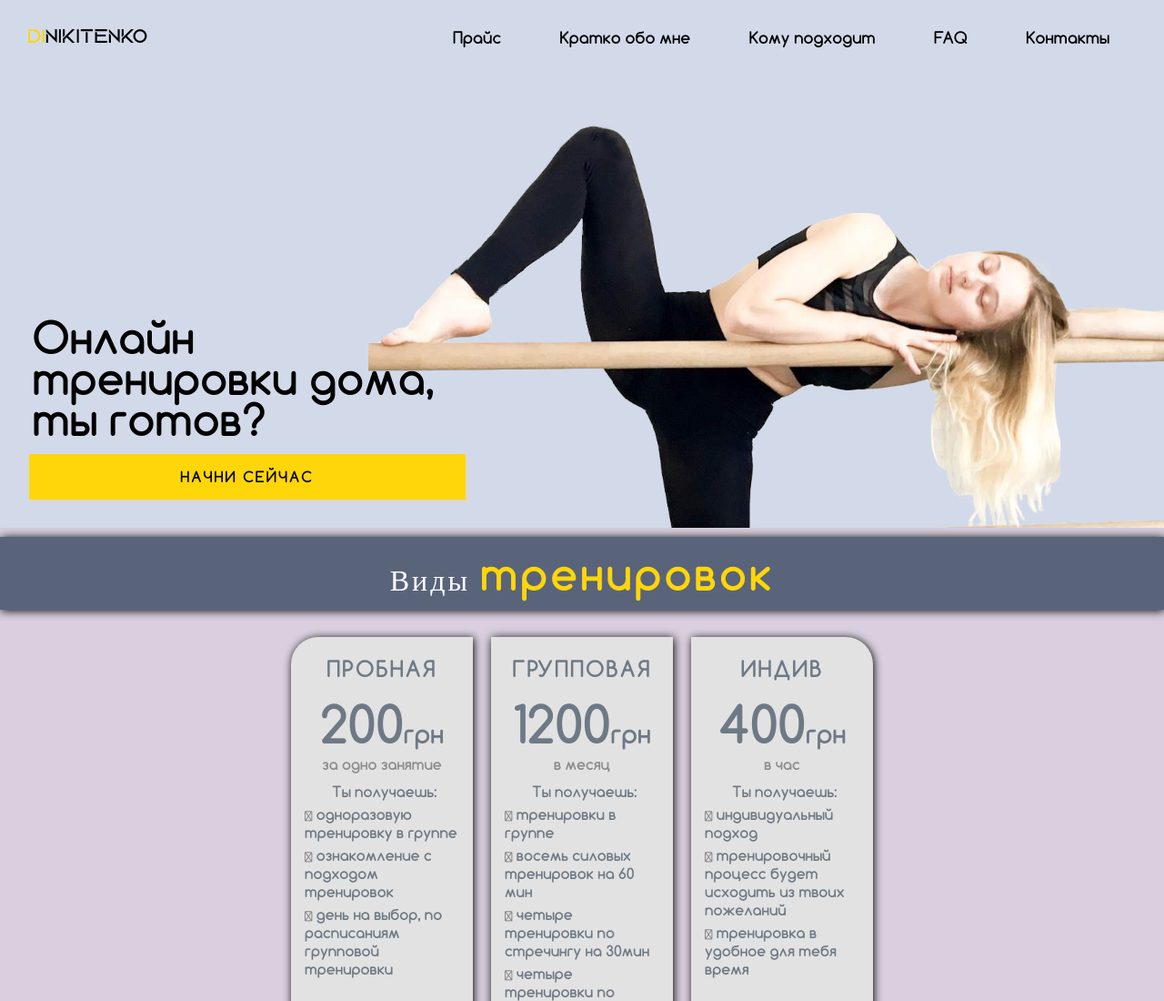
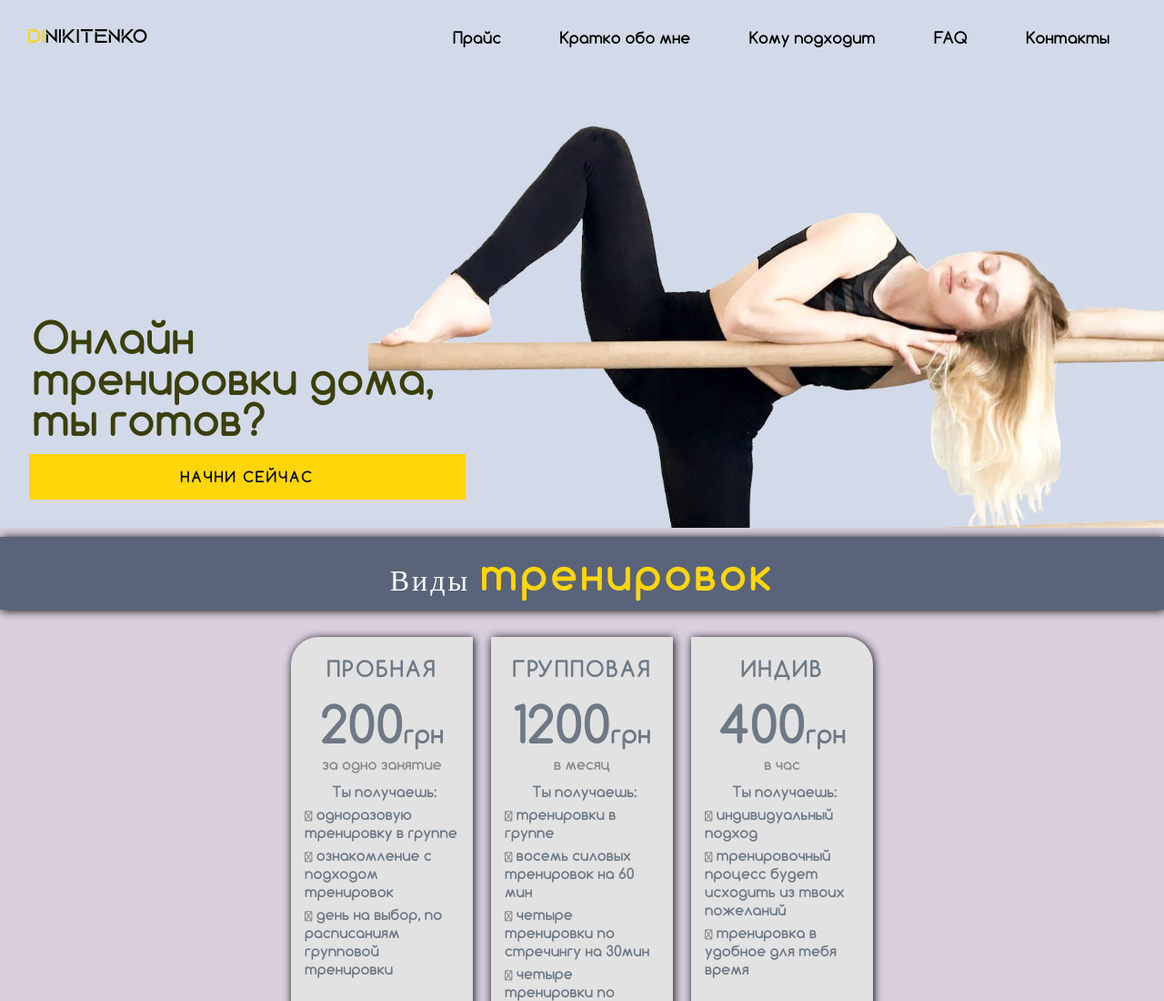
Before and after one commit to ihor07/diana_lend, a website: page index.html in a window 1280 px wide. Shown: the top 1100 px of the page at 91% size. Drawn offline with Linux system fonts and the light colour scheme; a web font is replaced by a local one.

```diff
--- a/style/style.css
+++ b/style/style.css
@@ -170,7 +170,7 @@
 	flex-direction: column;
 	align-items: flex-start;
 	justify-content: center;
-	color: #000000;
+	color: #3b3f0b;
 
 }
 
```
